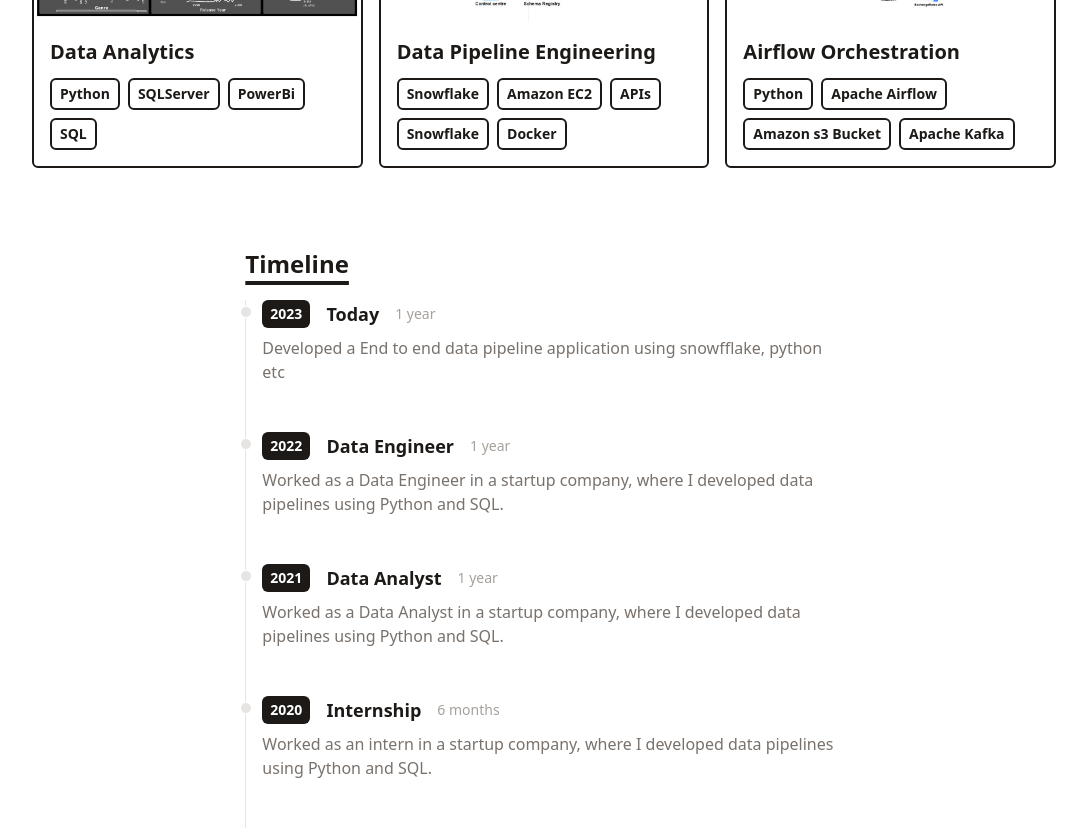
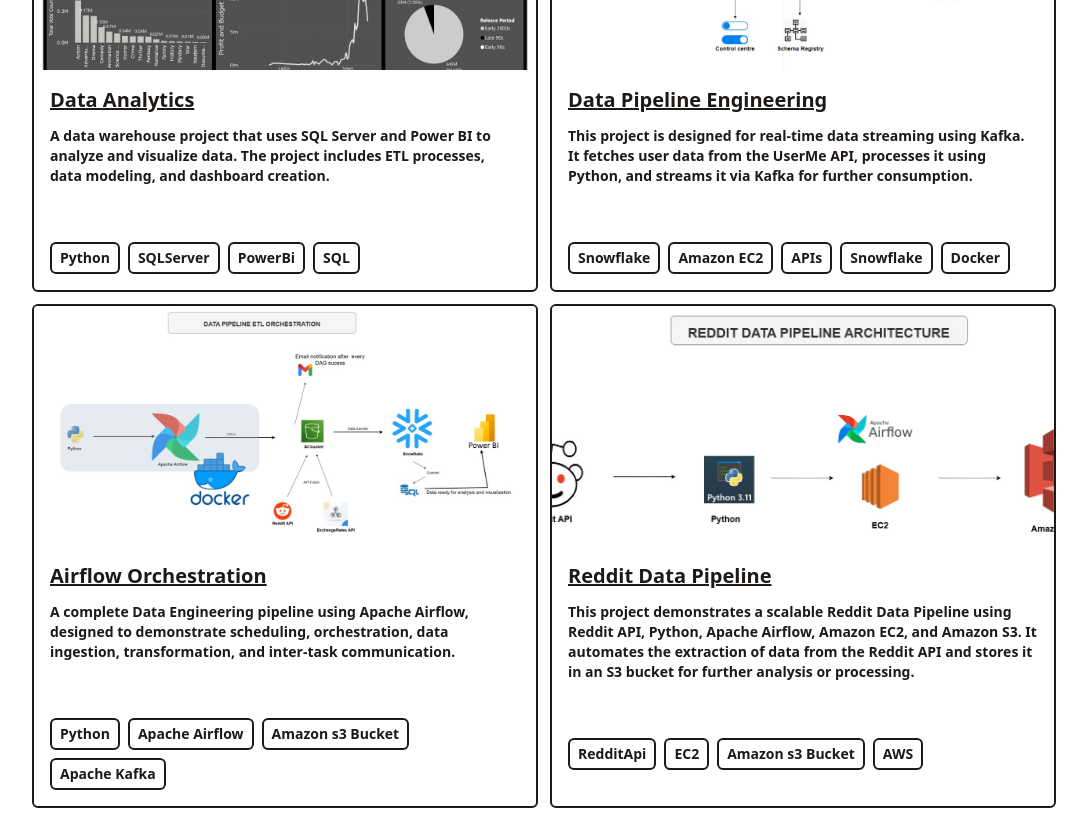
Before and after one commit to otinabrayo/brianotina-portfolio, a React (Vite) app: page / in a window 1280 px wide. Shown: the part 700-1530 px from the top of the page, without its empty margins (96-1183 px from the left). Built offline with nearby package versions, Linux system fonts and the light colour scheme.

Commit message:
hover added

```diff
--- a/src/components/Contact.jsx
+++ b/src/components/Contact.jsx
@@ -10,28 +10,35 @@ function Contact() {
                method='POST'
                className=" flex flex-col w-full md:w-7/12"
             >
-               <Title id="contact">Contact</Title>
+               <Title id="contact">Contact Me</Title>
                <input
+                  required
                   type="text"
                   name='name'
                   placeholder="Name"
                   className="p-2 bg-transparent border-2 rounded-md focus:outline-none"
                />
                <input
+                  required
                   type="text"
                   name='email'
                   placeholder="Email"
                   className="my-4 p-2 bg-transparent border-2 rounded-md focus:outline-none"
                />
                <textarea
+                  required
                   name="message"
-                  placeholder="message"
+                  placeholder="Message"
                   rows='10'
                   className="p-2 mb-4 bg-transparent border-2 rounded-md focus:outline-none"
                />
                <button
-                  type="button"
-                  className="text-center inline-block px-8 py-3 w-max text-base font-medium rounded-md text-white bg-gradient-to-r from-yellow-500 to-pink-500 drop-shadow-md hover:stroke-white ">
+                  type="submit"
+                  className="transform transition-transform duration-400 hover:scale-[1.05]
+                     cursor-pointer text-center inline-block px-8 py-3 w-max text-base
+                     font-medium rounded-md text-white bg-gradient-to-r from-yellow-500 to-pink-500
+                     drop-shadow-md "
+                  >
                   Work With Me
                </button>
             </form>
--- a/src/components/Intro.jsx
+++ b/src/components/Intro.jsx
@@ -20,7 +20,7 @@ function Intro() {
             and I’m passionate about optimizing databases for maximum efficiency.
             <br/>
             Visit {' '}
-            <a className="text-cyan-600 hover:underline underline-offset-3 decoration-red-600"
+            <a className="text-cyan-600 hover:underline underline-offset-5 decoration-zinc-600"
                 href="https://github.com/otinabrayo"
                 rel='noreferrer noopener'
                 target="_blank"
--- a/src/components/Portfolio.jsx
+++ b/src/components/Portfolio.jsx
@@ -5,12 +5,13 @@ import PortfolioItem from "./PortfolioItem";
 function Portfolio() {
    return (
       <div className="flex flex-co md:flex-row items-center justify-center">
-         <div className="grid grid-cols-1 md:grid-cols-2 lg:grid-cols-3 gap-4">
+         <div className="grid grid-cols-1 md:grid-cols-2 lg:grid-cols-2 gap-3">
             {projects.map((project) => (
                <PortfolioItem
                   imgUrl={project.imgUrl}
                   title={project.title}
                   stack={project.stack}
+                  description={project.description}
                   link={project.link}
                />
             ))}
--- a/src/components/PortfolioItem.jsx
+++ b/src/components/PortfolioItem.jsx
@@ -1,22 +1,29 @@
 import React from "react"
 
-function PortfolioItem({title, imgUrl, stack, link }) {
+function PortfolioItem({title, imgUrl, stack, link, description}) {
     return (
         <a
         href={link}
         target="_blank"
         rel="noopener noreferrer"
-        className="border-2 border-stone-900 dark:border-white rounded-md overflow-hidden"
+        className="
+            transform transition-transform duration-400 hover:scale-[1.02]
+            border-2 hover:bg-zinc-600 border-stone-900 dark:border-white rounded-md overflow-hidden"
         >
             <img
                 src={imgUrl}
                 alt="portfolio"
-                className="w-full h-36 md:h-48 object-cover cursor-pointer"
+                className="w-full h-50 md:h-60 object-cover cursor-pointer"
             />
             <div className="w-full p-4">
-                <h3 className="text-lg md:text-xl dark:text-white mb-2 md:mb-3 font-semibold ">
+                <h3 className="underline text-lg md:text-xl dark:text-white mb-2 md:mb-3 font-semibold ">
                     {title}
                 </h3>
+                <p className="text-sm max-w-xl mb-6 font-bold dark:stone-600">
+                    {description}
+                </p>
+            </div>
+            <div className="w-full p-4">
                 <p className="flex flex-wrap gap-2 flex-row items-center justify-start text-xs md:text-sm dark:text-white ">
                     {stack.map(item => (
                         <span className="inline-block px-2 py-1 font-semibold border-2 border-stone-900 dark:border-white rounded-md">
--- a/src/data/projects.js
+++ b/src/data/projects.js
@@ -3,18 +3,36 @@ export default [
         title: 'Data Analytics',
         imgUrl: '/assets/data_analysis.jpg',
         stack: ['Python', 'SQLServer', 'PowerBi', 'SQL'],
-        link: 'https://github.com/otinabrayo/Data-Warehouse-Project-sql'
+        link: 'https://github.com/otinabrayo/Data-Warehouse-Project-sql',
+        description: 'A data warehouse project that uses SQL Server and Power BI to analyze \
+        and visualize data. The project includes ETL processes, data modeling, and dashboard \
+        creation.'
     },
     {
         title: 'Data Pipeline Engineering',
         imgUrl: '/assets/pipeline.jpg',
         stack: ['Snowflake', 'Amazon EC2', 'APIs', 'Snowflake', 'Docker'],
-        link: 'https://github.com/otinabrayo/Reddit-Data-Pipeline'
+        link: 'https://github.com/otinabrayo/Reddit-Data-Pipeline',
+        description: 'This project is designed for real-time data streaming using Kafka. \
+        It fetches user data from the UserMe API, processes it using Python, and streams it \
+        via Kafka for further consumption.'
     },
     {
         title: 'Airflow Orchestration',
         imgUrl: '/assets/airflow-orchestration.jpg',
         stack: ['Python','Apache Airflow', 'Amazon s3 Bucket', ' Apache Kafka'],
-        link: 'https://github.com/otinabrayo/AirflowWorkFlow'
+        link: 'https://github.com/otinabrayo/AirflowWorkFlow',
+        description: 'A complete Data Engineering pipeline using Apache Airflow, designed to \
+        demonstrate scheduling, orchestration, data ingestion, transformation, and inter-task \
+        communication.'
+    },
+    {
+        title: 'Reddit Data Pipeline',
+        imgUrl: '/assets/reddit.jpg',
+        stack: ['RedditApi','EC2', 'Amazon s3 Bucket', 'AWS'],
+        link: 'https://github.com/otinabrayo/Reddit-Data-Pipeline',
+        description: 'This project demonstrates a scalable Reddit Data Pipeline using Reddit API,\
+        Python, Apache Airflow, Amazon EC2, and Amazon S3. It automates the extraction of data\
+        from the Reddit API and stores it in an S3 bucket for further analysis or processing.'
     },
 ]
```
Also changed, not shown: public/assets/reddit.jpg (added).
